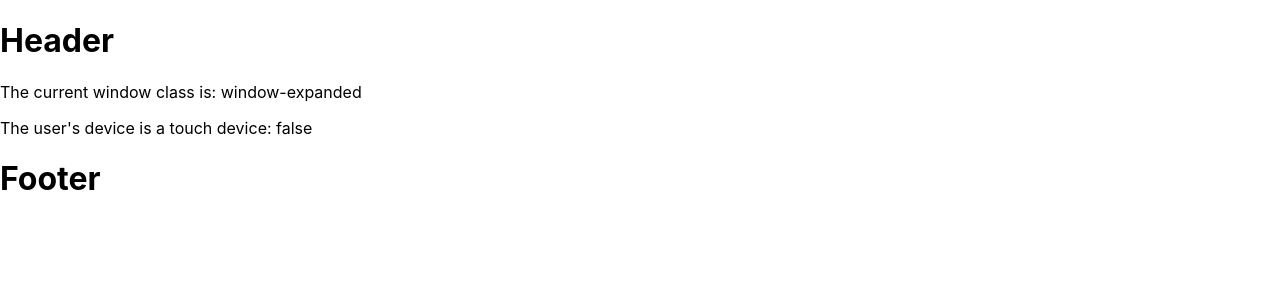
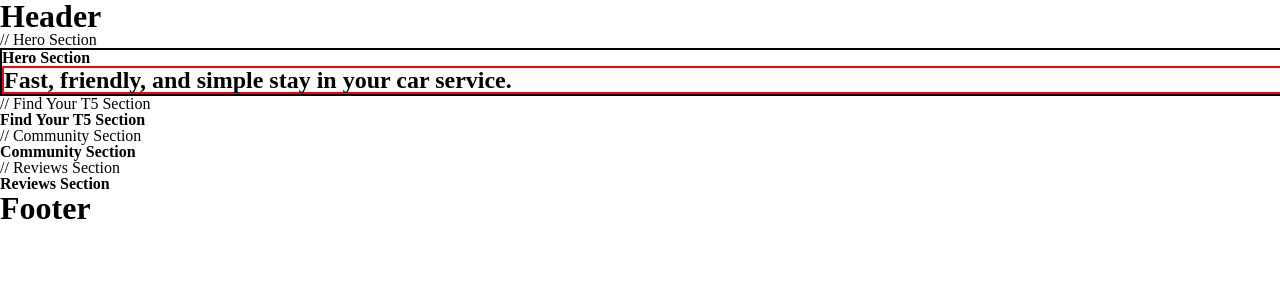
Before and after one commit to LassiterJ/design-system-POC, a React (Vite) app: page / in a window 1280 px wide. Shown: the top 300 px of the page. Built offline with nearby package versions, Linux system fonts and the light colour scheme.

Commit message:
started HomePageTemplate building UI structure from designs and adding helper styles.

```diff
--- a/package.json
+++ b/package.json
@@ -11,6 +11,7 @@
     "lint": "yarn lint:format && yarn lint:fix "
   },
   "dependencies": {
+    "@radix-ui/react-aspect-ratio": "^1.0.3",
     "eslint-plugin-prettier": "^4.2.1",
     "react": "^18.2.0",
     "react-dom": "^18.2.0"
@@ -21,6 +22,7 @@
     "eslint-config-prettier": "^8.8.0",
     "eslint-config-react-app": "^7.0.1",
     "prettier": "^2.8.8",
+    "sass": "^1.69.6",
     "vite": "^4.2.1",
     "vite-plugin-eslint": "^1.8.1"
   }
--- a/src/App.jsx
+++ b/src/App.jsx
@@ -1,7 +1,7 @@
 import { useState } from 'react';
 import logo from './logo.svg';
 import './App.css';
-import { HomePage } from './components/consuming-app/page/home/HomePage';
+import { HomePage } from './components/consuming-app/page/home-page/HomePage';
 import {useWindowClass} from "./components/consuming-app/smart/window-class/WindowClass";
 
 const App = () => {
--- a/src/components/consuming-app/page/home/HomePage.jsx
+++ b/src/components/consuming-app/page/home-page/HomePage.jsx
@@ -1,5 +1,5 @@
 import React from 'react'
-import { HomeTemplate } from "../../template/home/HomeTemplate";
+import { HomePageTemplate } from "../../template/home-page-template/HomePageTemplate";
 import {useWindowClass} from "../../smart/window-class/WindowClass";
 import {MainLayout} from "../../template/main-layout/MainLayout";
 export const HomePage = () => {
@@ -7,14 +7,15 @@ export const HomePage = () => {
   console.log("windowClassData: ", windowClassData);
   const isTouchDevice = windowClassData.isPrimarilyATouchDevice? "true" : "false";
 
+
   return(
     <MainLayout>
-      <HomeTemplate>
+      <HomePageTemplate>
         <div>
           <p>The current window class is: {windowClassData.windowClass}</p>
           <p>The user's device is a touch device: {isTouchDevice}</p>
         </div>
-      </HomeTemplate>
+      </HomePageTemplate>
     </MainLayout>
   )
 }
--- /dev/null
+++ b/src/components/consuming-app/template/home-page-template/HomePageTemplate.jsx
@@ -0,0 +1,54 @@
+import React from 'react';
+import {AspectRatio} from '@radix-ui/react-aspect-ratio';
+import styles from "./HomePageTemplateStyles.module.scss";
+export const HomePageTemplate = ({children}) => {
+  // const {heroSection,findYourT5Section, communitySection, reviewsSection} = children;
+  // const {heroImage} = heroSection;
+  return(
+    <div>
+      // Hero Section
+      <section className={styles.HeroSection}>
+        <h4>Hero Section</h4>
+        <div className={styles.HeroContainer}> {/* Has background image. TODO: Make Container Component (Layout)*/}
+          <div className={'hero-box-spacer'}> {/* May not be necessary in code.*/}
+
+          </div>
+          <div className={'hero-overlayed-content'}>
+            <div className={'hero-box-cta-row'}> {/* TODO: Make a Row/stack Component (Layout)*/}
+              <div className={'hero-link-card'}> {/* TODO: Make a Link Card Component (Concrete) */}
+
+              </div>
+              <div className={'hero-link-card'}>
+
+              </div>
+            </div>
+            <div className={'hero-headline'}>
+              <h2>Fast, friendly, and simple stay in your car service.</h2>
+            </div>
+          </div>
+        </div>
+      </section>
+      // Find Your T5 Section
+      <section>
+        <h4>Find Your T5 Section</h4>
+        <div>
+
+        </div>
+      </section>
+      // Community Section
+      <section>
+        <h4>Community Section</h4>
+        <div>
+
+        </div>
+      </section>
+      // Reviews Section
+      <section>
+        <h4>Reviews Section</h4>
+        <div>
+
+        </div>
+      </section>
+    </div>
+  )
+}
--- /dev/null
+++ b/src/components/consuming-app/template/home-page-template/HomePageTemplateStyles.module.scss
@@ -0,0 +1,13 @@
+.HeroSection{
+  border: 2px solid black;
+  display: flex;
+  flex-direction: column;
+  width: 100%
+};
+
+.HeroContainer{
+  border: 2px solid red;
+  display: flex;
+  flex-direction: column;
+  width: 100%
+}
--- a/src/components/consuming-app/template/home/HomeTemplate.jsx
+++ /dev/null
@@ -1,10 +0,0 @@
-import React from 'react';
-
-
-export const HomeTemplate = ({children}) => {
-  return(
-    <div>
-      {children}
-    </div>
-  )
-}
--- a/src/index.css
+++ b/src/index.css
@@ -1,13 +1,15 @@
-body {
-  margin: 0;
-  font-family: -apple-system, BlinkMacSystemFont, 'Segoe UI', 'Roboto', 'Oxygen',
-    'Ubuntu', 'Cantarell', 'Fira Sans', 'Droid Sans', 'Helvetica Neue',
-    sans-serif;
-  -webkit-font-smoothing: antialiased;
-  -moz-osx-font-smoothing: grayscale;
-}
+@import "./styles/reset.scss";
 
-code {
-  font-family: source-code-pro, Menlo, Monaco, Consolas, 'Courier New',
-    monospace;
-}
+/*body {*/
+/*  margin: 0;*/
+/*  font-family: -apple-system, BlinkMacSystemFont, 'Segoe UI', 'Roboto', 'Oxygen',*/
+/*    'Ubuntu', 'Cantarell', 'Fira Sans', 'Droid Sans', 'Helvetica Neue',*/
+/*    sans-serif;*/
+/*  -webkit-font-smoothing: antialiased;*/
+/*  -moz-osx-font-smoothing: grayscale;*/
+/*}*/
+
+/*code {*/
+/*  font-family: source-code-pro, Menlo, Monaco, Consolas, 'Courier New',*/
+/*    monospace;*/
+/*}*/
--- /dev/null
+++ b/src/styles/reset.scss
@@ -0,0 +1,126 @@
+/* http://meyerweb.com/eric/tools/css/reset/
+   v2.0 | 20110126
+   License: none (public domain)
+*/
+
+html,
+body,
+div,
+span,
+applet,
+object,
+iframe,
+h1,
+h2,
+h3,
+h4,
+h5,
+h6,
+p,
+blockquote,
+pre,
+a,
+abbr,
+acronym,
+address,
+big,
+cite,
+code,
+del,
+dfn,
+em,
+img,
+ins,
+kbd,
+q,
+s,
+samp,
+small,
+strike,
+strong,
+sub,
+sup,
+tt,
+var,
+b,
+u,
+i,
+center,
+dl,
+dt,
+dd,
+ol,
+ul,
+li,
+fieldset,
+form,
+label,
+legend,
+table,
+caption,
+tbody,
+tfoot,
+thead,
+tr,
+th,
+td,
+article,
+aside,
+canvas,
+details,
+embed,
+figure,
+figcaption,
+footer,
+header,
+hgroup,
+menu,
+nav,
+output,
+ruby,
+section,
+summary,
+time,
+mark,
+audio,
+video {
+  margin: 0;
+  padding: 0;
+  border: 0;
+  vertical-align: baseline;
+}
+
+html {
+  font-size: 16px;
+}
+/* HTML5 display-role reset for older browsers */
+article,
+aside,
+details,
+figcaption,
+figure,
+footer,
+header,
+hgroup,
+menu,
+nav,
+section {
+  display: block;
+}
+body {
+  line-height: 1;
+}
+ol,
+ul {
+  list-style: none;
+}
+blockquote,
+q {
+  quotes: none;
+}
+blockquote:before,
+blockquote:after,
+table {
+  border-collapse: collapse;
+  border-spacing: 0;
+}
```
Also changed, not shown: 1 other file (tests, documents, lock files or other folders).
